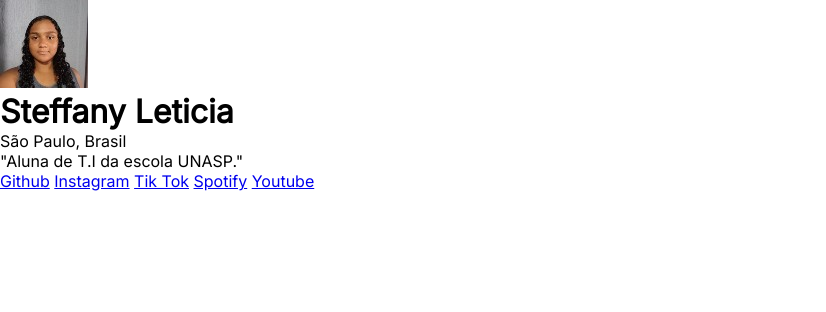
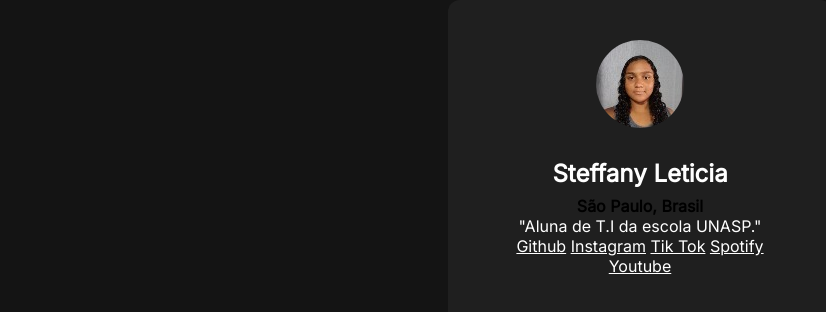
Before and after one commit to steffanyleticia/link, a plain HTML site: page index.html in a window 1280 px wide. Shown: the whole page, without its empty margins (0-826 px from the left). Drawn offline with Linux system fonts and the light colour scheme.

Commit message:
Continuação do desenvolvimento do CSS e auteração de um paragrafo do HTML para strong

```diff
--- a/index.html
+++ b/index.html
@@ -13,7 +13,7 @@
     <div>
         <img src="./Steffany88x88.jpg" alt="imagem da criadora da página de links, Steffany Leticia">
         <h1>Steffany Leticia</h1>
-        <p>São Paulo, Brasil</p>
+        <strong>São Paulo, Brasil</strong>
 
         <p>"Aluna de T.I da escola UNASP."</p>
 
--- a/style.css
+++ b/style.css
@@ -4,3 +4,39 @@
     box-sizing: border-box;
     font-family: "Inter", sans-serif;
 }
+
+body {
+    background-color: #141414;
+    height: 100vh;
+    display: flex;
+    justify-content: center;
+    align-items: conter;
+}
+
+div{
+    background-color: #1f1f1f;
+    width: 384px;
+    padding: 40px;
+    text-align: center;
+    border-radius: 12px;
+}
+
+h1, p, a {
+    color: #fff;
+}
+
+div img {
+    border-radius: 50%;
+    margin-bottom: 24px;
+}
+
+div h1 {
+    font-size: 24px;
+    line-height: 36px;
+    font-weight: 600;
+    margin-bottom: 4px;
+}
+
+div p {
+
+}
```
